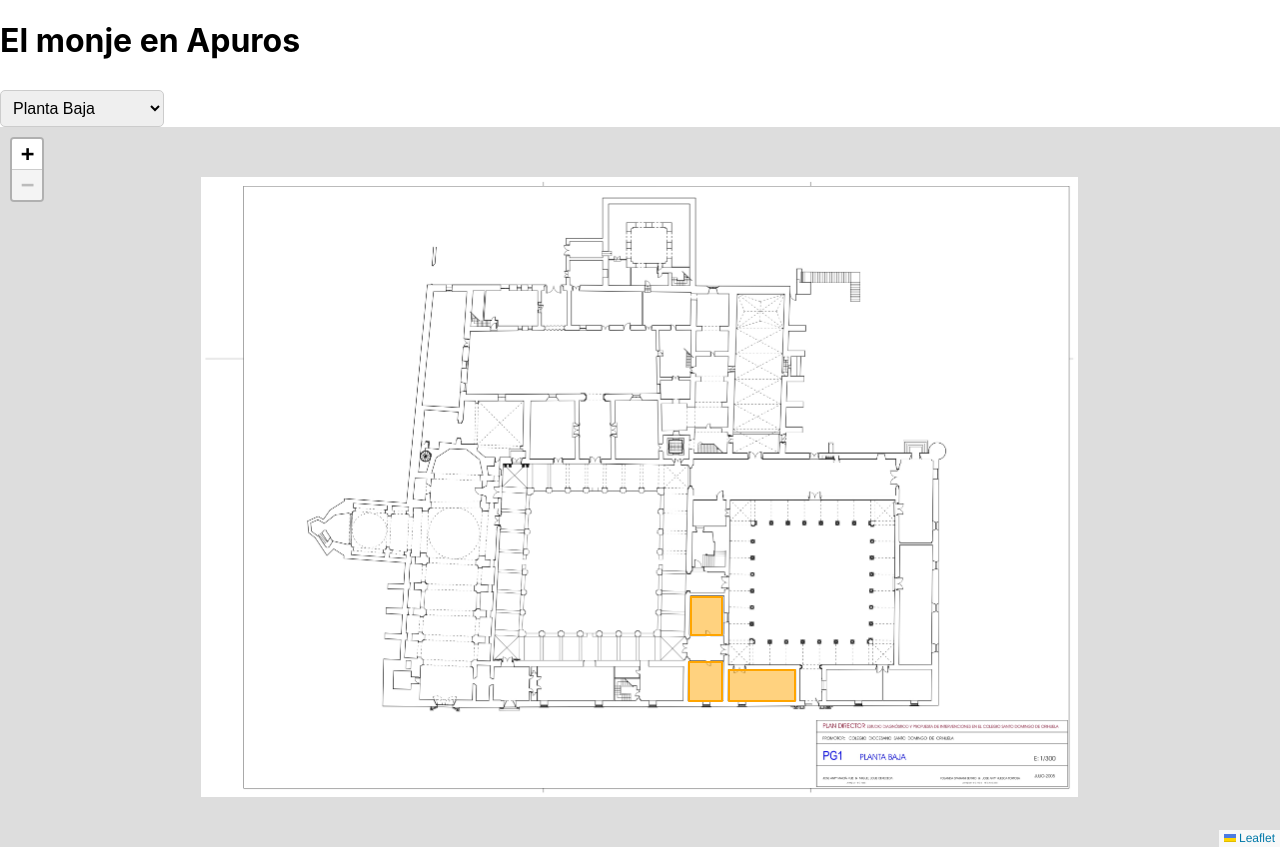
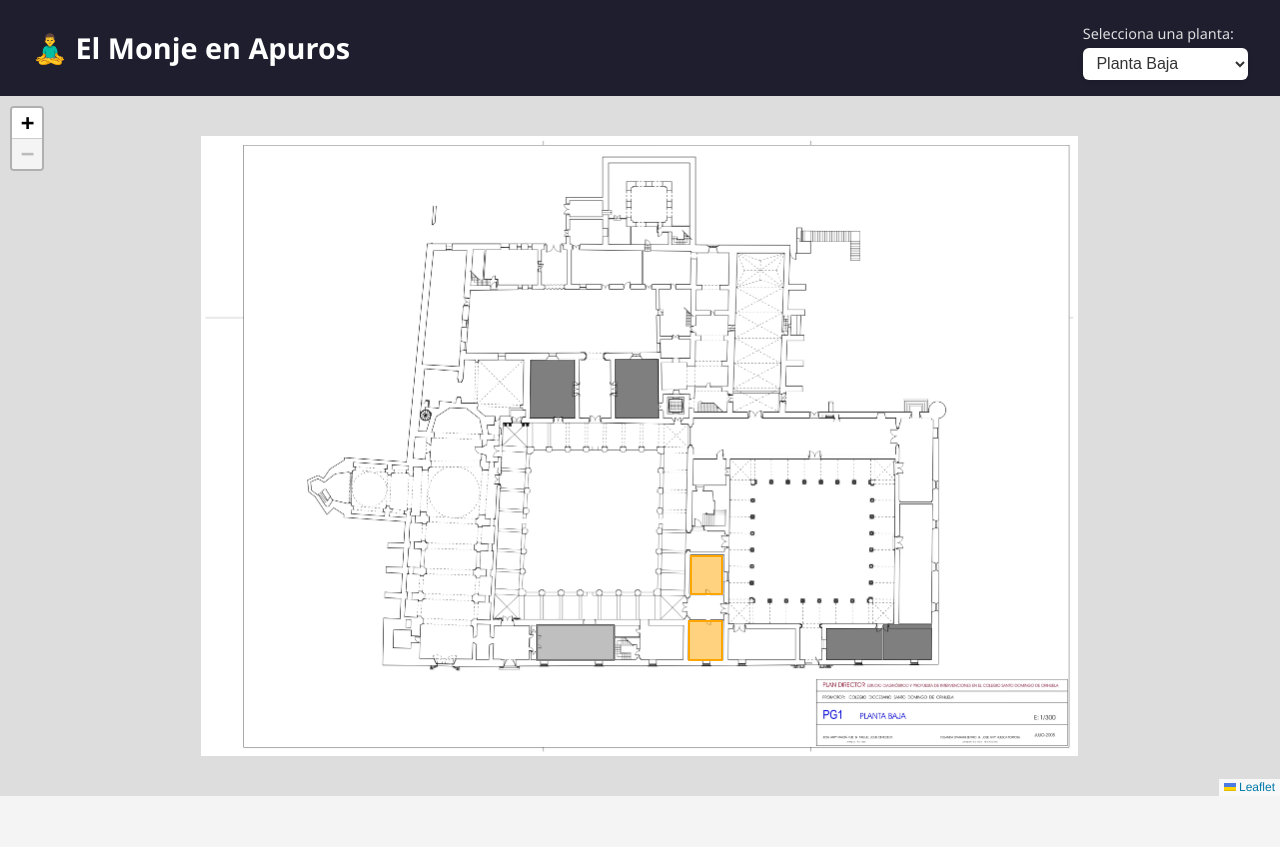
Before and after one commit to PedroGalan23/rutas-emergencia, a React (Create React App) app: page / in a window 1280 px wide. After the commit the page ends 800 px from the top, so only its background shows below. Built offline with nearby package versions, Linux system fonts and the light colour scheme.

Commit message:
Mapeado de las Primeras Aulas en la Planta Baja

```diff
--- a/src/App.css
+++ b/src/App.css
@@ -1,48 +1,68 @@
-.App {
-  text-align: center;
+body {
+  margin: 0;
+  font-family: 'Segoe UI', Tahoma, Geneva, Verdana, sans-serif;
+  background-color: #f4f4f4;
 }
 
-.App-logo {
-  height: 40vmin;
-  pointer-events: none;
+.app-header {
+  background-color: #1e1e2f;
+  color: white;
+  padding: 1rem 2rem;
+  display: flex;
+  align-items: center;
+  justify-content: space-between;
+  flex-wrap: wrap;
+  box-shadow: 0 4px 6px rgba(0, 0, 0, 0.1);
 }
 
-@media (prefers-reduced-motion: no-preference) {
-  .App-logo {
-    animation: App-logo-spin infinite 20s linear;
-  }
+.app-header h1 {
+  font-size: 1.8rem;
+  margin: 0;
+  white-space: nowrap;
 }
 
-.App-header {
-  background-color: #282c34;
-  min-height: 100vh;
+.select-container {
   display: flex;
   flex-direction: column;
-  align-items: center;
-  justify-content: center;
-  font-size: calc(10px + 2vmin);
-  color: white;
+  gap: 0.3rem;
+  margin-top: 0.5rem;
 }
 
-.App-link {
-  color: #61dafb;
+.select-container label {
+  font-size: 0.9rem;
+  color: #ddd;
 }
 
-@keyframes App-logo-spin {
-  from {
-    transform: rotate(0deg);
-  }
-  to {
-    transform: rotate(360deg);
-  }
+.select-container select {
+  padding: 0.4rem 0.6rem;
+  font-size: 1rem;
+  border: none;
+  border-radius: 6px;
+  background-color: #ffffff;
+  color: #333;
+  box-shadow: 0 2px 4px rgba(0, 0, 0, 0.1);
+  outline: none;
+  transition: all 0.2s ease-in-out;
 }
-.app-header {
-  background-color: #343a40; /* un tono oscuro profesional */
-  color: #fff;
-  text-align: center;
-  padding: 1rem;
+
+.select-container select:hover,
+.select-container select:focus {
+  background-color: #f0f0f0;
+  transform: scale(1.02);
 }
-.app-header h1 {
-  margin: 0;
-  font-size: 1.5rem;
+
+.flecha-svg {
+  transition: transform 0.2s ease;
+  filter: drop-shadow(0 0 3px orange);
 }
+
+.flecha-lider {
+  font-size: 22px;
+  animation: liderMove 0.6s ease-in-out infinite alternate;
+  text-shadow: 0 0 5px rgba(255,140,0,0.8);
+}
+
+@keyframes liderMove {
+  from { transform: translateY(0); }
+  to { transform: translateY(-3px); }
+}
--- a/src/App.js
+++ b/src/App.js
@@ -1,10 +1,10 @@
-import React, { useState } from 'react';
+import React, { useEffect, useRef, useState } from 'react';
 import {
   MapContainer,
   ImageOverlay,
   Rectangle,
-  Polyline,
   Marker,
+  Tooltip,
   useMapEvent
 } from 'react-leaflet';
 import { CRS, divIcon } from 'leaflet';
@@ -15,6 +15,7 @@ import planoPrimera from './assets/PG3-Planta Primera.jpg';
 import planoSegunda from './assets/PG4-Planta Segunda.jpg';
 import planoCubierta from './assets/PG5-Planta cubierta.jpg';
 import aulasData from './data/aulas.json';
+import './App.css';
 
 function App() {
   const imageWidth = 7017;
@@ -22,6 +23,9 @@ function App() {
   const imageBounds = [[0, 0], [imageHeight, imageWidth]];
   const [aulaActiva, setAulaActiva] = useState(null);
   const [plantaSeleccionada, setPlantaSeleccionada] = useState('Planta Baja');
+  const [flechaPosicion, setFlechaPosicion] = useState(null);
+  const flechaIndex = useRef(0);
+  const animationRef = useRef(null);
 
   const planos = {
     'Planta Baja': planoBaja,
@@ -31,14 +35,50 @@ function App() {
     'Planta Cubierta': planoCubierta
   };
 
-  const arrowIcon = divIcon({
-    html: '⬅️',
-    iconSize: [24, 24],
-    iconAnchor: [12, 12],
-    className: ''
+  function calcularAngulo(p1, p2) {
+    const dx = p2[1] - p1[1];
+    const dy = -(p2[0] - p1[0]); // Invertido por CRS.Simple
+    const rad = Math.atan2(dy, dx);
+    const deg = (rad * 180) / Math.PI;
+    return deg;
+  }
+
+  function crearIconoFlecha(angle) {
+    const size = 20;
+    const color = 'orange';
+    const svg = `
+      <svg width="${size}" height="${size}" viewBox="0 0 100 100" xmlns="http://www.w3.org/2000/svg">
+        <polygon points="0,0 100,50 0,100" fill="${color}" />
+      </svg>
+    `;
+    return divIcon({
+      html: `<div class="flecha-svg" style="transform: rotate(${angle}deg)">${svg}</div>`,
+      className: '',
+      iconSize: [size, size],
+      iconAnchor: [size / 2, size / 2]
     });
+  }
 
-  // Clic sobre el mapa
+  useEffect(() => {
+    if (!aulaActiva?.ruta) return;
+
+    const ruta = aulaActiva.ruta;
+    flechaIndex.current = 0;
+    setFlechaPosicion(ruta[0]);
+
+    const animate = () => {
+      flechaIndex.current += 1;
+      if (flechaIndex.current < ruta.length) {
+        setFlechaPosicion(ruta[flechaIndex.current]);
+        animationRef.current = setTimeout(animate, 300);
+      }
+    };
+
+    animate();
+
+    return () => clearTimeout(animationRef.current);
+  }, [aulaActiva]);
+
   function ClickHandler({ aulas }) {
     useMapEvent('click', (e) => {
       const { lat, lng } = e.latlng;
@@ -60,30 +100,28 @@ function App() {
   const aulas = aulasData[plantaSeleccionada];
 
   return (
-    <div className="App">
+    <div className="app">
       <header className="app-header">
-        <h1>El monje en Apuros</h1>
+        <h1>🧘‍♂️ El Monje en Apuros</h1>
+        <div className="select-container">
+          <label htmlFor="planta">Selecciona una planta:</label>
           <select
+            id="planta"
             value={plantaSeleccionada}
             onChange={(e) => {
               setPlantaSeleccionada(e.target.value);
-            setAulaActiva(null); // 🔥 Esto borra la ruta cuando cambias de planta
-          }}
-          style={{
-            padding: '0.5rem',
-            fontSize: '1rem',
-            marginTop: '0.5rem',
-            borderRadius: '5px',
-            border: '1px solid #ccc'
+              setAulaActiva(null);
+              setFlechaPosicion(null);
+              clearTimeout(animationRef.current);
             }}
           >
-
             {Object.keys(planos).map((planta) => (
               <option key={planta} value={planta}>
                 {planta}
               </option>
             ))}
           </select>
+        </div>
       </header>
 
       <MapContainer
@@ -91,14 +129,13 @@ function App() {
         bounds={imageBounds}
         minZoom={-3}
         maxZoom={1}
-        style={{ width: '100%', height: 'calc(100vh - 80px)' }}
+        style={{ width: '100%', height: 'calc(100vh - 100px)' }}
         whenCreated={(map) => map.fitBounds(imageBounds)}
       >
         <ImageOverlay url={planos[plantaSeleccionada]} bounds={imageBounds} />
 
-        {/* Aulas (resaltadas dinámicamente al clic) */}
         {aulas.map((aula) => {
-          const { coordenadas, color, id } = aula;
+          const { coordenadas, color, id, nombre } = aula;
           const bounds = [coordenadas.infDer, coordenadas.supIzq];
 
           return (
@@ -111,21 +148,41 @@ function App() {
               fillOpacity: 0.5,
               weight: aulaActiva?.id === id ? 4 : 2
             }}
-            />
+            interactive={true}
+          >
+            <Tooltip
+              direction="top"
+              offset={[0, -8]}
+              opacity={1}
+              sticky
+              interactive
+            >
+              {nombre}
+            </Tooltip>
+          </Rectangle>
+
           );
         })}
 
-        {/* Ruta y flechas */}
-        {aulaActiva?.ruta && (
-          <>
-            <Polyline
-              positions={aulaActiva.ruta}
-              pathOptions={{ color: 'orange', weight: 4 }}
+        {aulaActiva?.ruta &&
+          aulaActiva.ruta.slice(0, -1).map((p, i) => {
+            const siguiente = aulaActiva.ruta[i + 1];
+            const angulo = calcularAngulo(p, siguiente);
+            return (
+              <Marker key={i} position={p} icon={crearIconoFlecha(angulo)} />
+            );
+          })}
+
+        {flechaPosicion && aulaActiva?.ruta && flechaIndex.current < aulaActiva.ruta.length && (
+          <Marker
+            position={flechaPosicion}
+            icon={divIcon({
+              html: `<div class="flecha-lider">🚶‍♂️</div>`,
+              className: '',
+              iconSize: [24, 24],
+              iconAnchor: [12, 12]
+            })}
           />
-            {aulaActiva.ruta.map((p, i) => (
-              <Marker key={i} position={p} icon={arrowIcon} />
-            ))}
-          </>
         )}
 
         <ClickHandler aulas={aulas} />
--- a/src/data/aulas.json
+++ b/src/data/aulas.json
@@ -1,28 +1,5 @@
 {
     "Planta Baja": [
-      {
-        "id": "aula-1",
-        "nombre": "Sala de Juegos",
-        "sector": "amarillo",
-        "color": "orange",
-        "coordenadas": {
-          "supIzq": [1015, 4220],
-          "infDer": [767, 4748]
-        },
-        "ruta": [
-          [727, 2488],
-          [911, 2488],
-          [1183, 2488],
-          [1175, 2720],
-          [1175, 3032],
-          [1175, 3280],
-          [1175, 3568],
-          [1175, 3768],
-          [1175, 4032],
-          [1175, 4304],
-          [1031, 4312]
-        ]
-      },
       {
         "id": "B105",
         "nombre": "Museo",
@@ -33,14 +10,17 @@
           "infDer": [1296, 4164]
         },
         "ruta": [
-          [1300, 4052],
-          [1192, 4052],
-          [1192, 3760],
-          [1192, 3428],
-          [1192, 3012],
-          [1188, 2596],
-          [1084, 2456],
-          [716, 2476]
+          [1301, 4056],
+          [1185, 4054],
+          [1183, 3774],
+          [1193, 3464],
+          [1193, 3176],
+          [1197, 2846],
+          [1193, 2566],
+          [1197, 2448],
+          [1077, 2450],
+          [935, 2480],
+          [745, 2472]
         ]
       },
       {
@@ -53,19 +33,277 @@
           "infDer": [770, 4170]
         },
         "ruta": [
-          [1124, 4062],
-          [1192, 4058],
-          [1192, 3410],
-          [1182, 2894],
-          [1162, 2472],
-          [1026, 2452],
-          [726, 2472]
+          [1077, 4062],
+          [1195, 3992],
+          [1193, 3840],
+          [1189, 3674],
+          [1189, 3458],
+          [1189, 3248],
+          [1195, 3008],
+          [1193, 2814],
+          [1193, 2624],
+          [1197, 2450],
+          [1081, 2450],
+          [937, 2482],
+          [747, 2474]
+        ]
+      },
+      {
+        "id": "B11",
+        "nombre": "IGLESIA",
+        "sector": "",
+        "color": "",
+        "coordenadas": {
+          "supIzq": [0, 0],
+          "infDer": [0, 0]
+        },
+        "ruta": []
+      },
+      {
+        "id": "B18",
+        "nombre": "SACRISTÍA",
+        "sector": "",
+        "color": "",
+        "coordenadas": {
+          "supIzq": [0, 0],
+          "infDer": [0, 0]
+        },
+        "ruta": []
+      },
+      {
+        "id": "B21",
+        "nombre": "ASEO FRENTE CAFETERÍA",
+        "sector": "",
+        "color": "",
+        "coordenadas": {
+          "supIzq": [3171, 2630],
+          "infDer": [2704, 2994]
+        },
+        "ruta": [
+          [2937, 2984],
+          [2937, 3154],
+          [2697, 3148],
+          [2571, 3160],
+          [2569, 2836],
+          [2571, 2652],
+          [2577, 2516],
+          [2449, 2506],
+          [2291, 2498],
+          [2133, 2488],
+          [1907, 2474],
+          [1723, 2472],
+          [1561, 2460],
+          [1417, 2452],
+          [1201, 2450],
+          [1085, 2456],
+          [931, 2482],
+          [731, 2468]
+        ]
+      },
+      {
+        "id": "B24",
+        "nombre": "CAFETERÍA",
+        "sector": "",
+        "color": "",
+        "coordenadas": {
+          "supIzq": [3174, 3308],
+          "infDer": [2702, 3662]
+        },
+        "ruta": [
+          [2948, 3335],
+          [2956, 3143],
+          [2700, 3143],
+          [2576, 3155],
+          [2568, 2931],
+          [2592, 2655],
+          [2584, 2519],
+          [2384, 2503],
+          [2144, 2483],
+          [1968, 2479],
+          [1760, 2471],
+          [1576, 2455],
+          [1408, 2435],
+          [1200, 2447],
+          [1084, 2455],
+          [752, 2471]
+        ]
+      },
+      {
+        "id": "B1",
+        "nombre": "CONSERJERÍA",
+        "sector": "",
+        "color": "gray",
+        "coordenadas": {
+          "supIzq": [1048, 2687],
+          "infDer": [771, 3302]
+        },
+        "ruta": [
+          [1041, 3104],
+          [1112, 3104],
+          [1183, 3000],
+          [1183, 2863],
+          [1183, 2588],
+          [1183, 2450],
+          [1089, 2448],
+          [872, 2458],
+          [749, 2472]
+        ]
+      },
+      {
+        "id": "B95",
+        "nombre": "TIENDA",
+        "sector": "",
+        "color": "",
+        "coordenadas": {
+          "supIzq": [1025, 4997],
+          "infDer": [770, 5451]
+        },
+        "ruta": [
+          [1019, 5422],
+          [1147, 5394],
+          [1155, 5226],
+          [1151, 4972],
+          [1151, 4774],
+          [1157, 4522],
+          [1181, 4206],
+          [1184, 4009],
+          [1184, 3859],
+          [1194, 3699],
+          [1192, 3479],
+          [1184, 3291],
+          [1196, 3105],
+          [1200, 2907],
+          [1186, 2753],
+          [1192, 2591],
+          [1200, 2443],
+          [1072, 2449],
+          [928, 2481],
+          [748, 2475]
+        ]
+      },
+      {
+        "id": "B93",
+        "nombre": "AULA DE MÚSICA",
+        "sector": "",
+        "color": "",
+        "coordenadas": {
+          "supIzq": [1058, 5457],
+          "infDer": [769, 5845]
+        },
+        "ruta": [
+          [1035, 5482],
+          [1143, 5448],
+          [1147, 5246],
+          [1147, 5090],
+          [1145, 4890],
+          [1143, 4682],
+          [1151, 4446],
+          [1177, 4194],
+          [1185, 4042],
+          [1187, 3878],
+          [1190, 3744],
+          [1188, 3526],
+          [1186, 3246],
+          [1194, 2978],
+          [1198, 2714],
+          [1202, 2446],
+          [1082, 2458],
+          [748, 2470]
         ]
       }
-
     ],
     "Planta Intermedia": [],
-    "Planta Primera": [],
+    "Planta Primera": [{
+        "id": "P35",
+        "nombre": "AULA P35 (PASILLO OLMA PRIMERA PLANTA)",
+        "sector": "blue",
+        "color": "blue",
+        "coordenadas": {
+          "supIzq": [916, 4168],
+          "infDer": [741, 4567]
+        },
+        "ruta": [
+          [854, 4390],
+          [966, 4376],
+          [964, 4640],
+          [958, 4816],
+          [958, 4816],
+          [824, 4826]
+        ]
+      },
+      {
+        "id": "P36",
+        "nombre": "TALLER DE INFORMÁTICOS",
+        "sector": "blue",
+        "color": "blue",
+        "coordenadas": {
+          "supIzq": [911, 4589],
+          "infDer": [741, 4746]
+        },
+        "ruta": [
+          [833, 4665],
+          [960, 4674],
+          [958, 4816],
+          [824, 4826]
+        ]
+      },
+      {
+        "id": "P45",
+        "nombre": "AULA P45 (PASILLO PISCINA PRIMERA PLANTA)",
+        "sector": "blue",
+        "color": "blue",
+        "coordenadas": {
+          "supIzq": [1490, 5586],
+          "infDer": [1058, 5788]
+        },
+        "ruta": [
+          [1096, 5638],
+          [1068, 5538],
+          [968, 5550],
+          [966, 5366],
+          [964, 4816],
+          [824, 4826]
+        ]
+      },
+      {
+        "id": "P46",
+        "nombre": "AULA P46 (PASILLO PISCINA PRIMERA PLANTA)",
+        "sector": "blue",
+        "color": "blue",
+        "coordenadas": {
+          "supIzq": [1844, 5598],
+          "infDer": [1512, 5778]
+        },
+        "ruta": [
+          [1762, 5662],
+          [1746, 5560],
+          [1068, 5538],
+          [968, 5550],
+          [966, 5366],
+          [964, 4816],
+          [824, 4826]
+        ]
+      },
+      {
+        "id": "P48",
+        "nombre": "AULA P47 (PASILLO PISCINA PRIMERA PLANTA)",
+        "sector": "blue",
+        "color": "blue",
+        "coordenadas": {
+          "supIzq": [2286, 5606],
+          "infDer": [1874, 5776]
+        },
+        "ruta": [
+          [2100, 5638],
+          [2092, 5554],
+          [1746, 5560],
+          [1068, 5538],
+          [968, 5550],
+          [966, 5366],
+          [964, 4816],
+          [824, 4826]
+        ]
+      }],
     "Planta Segunda": [],
     "Planta Cubierta": []
   }
```
Lines whose indentation alone changed are shown as unchanged.
